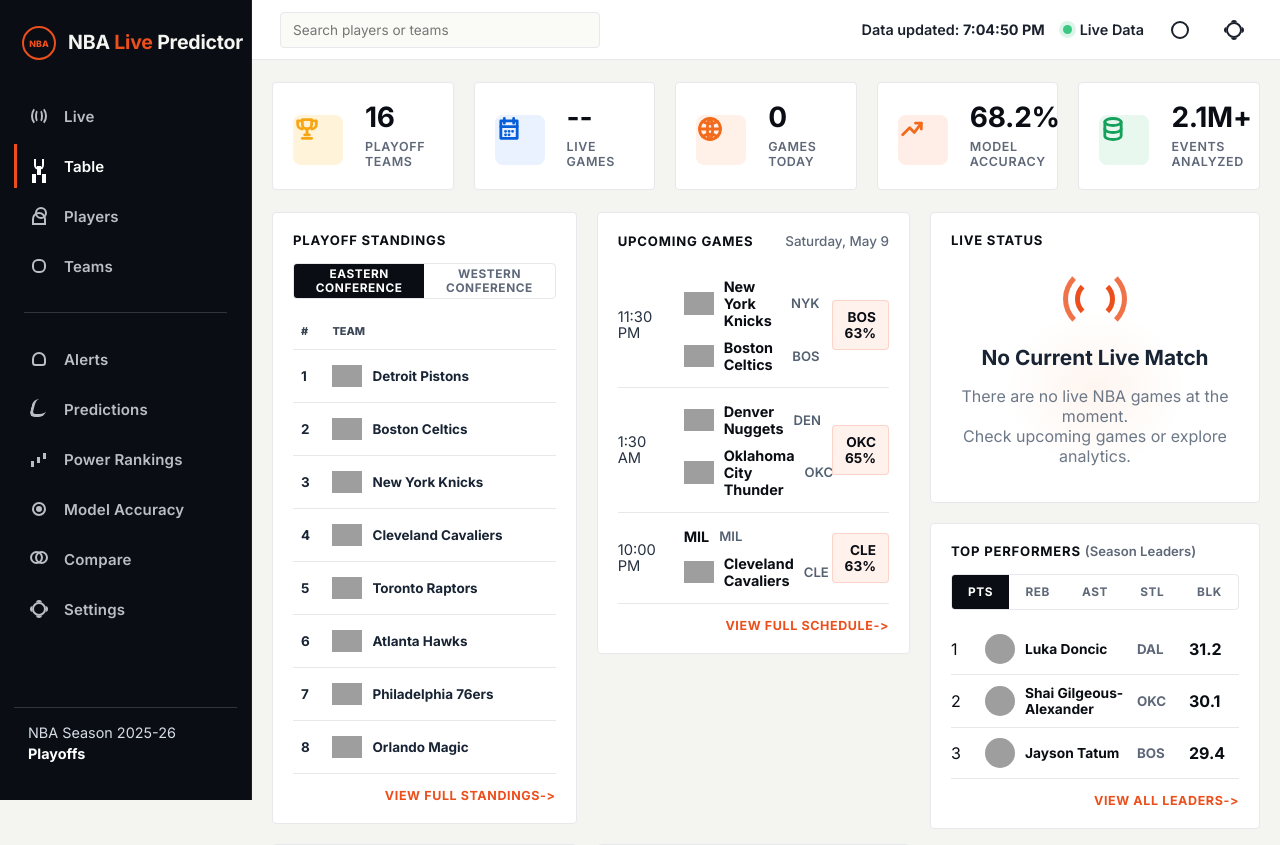
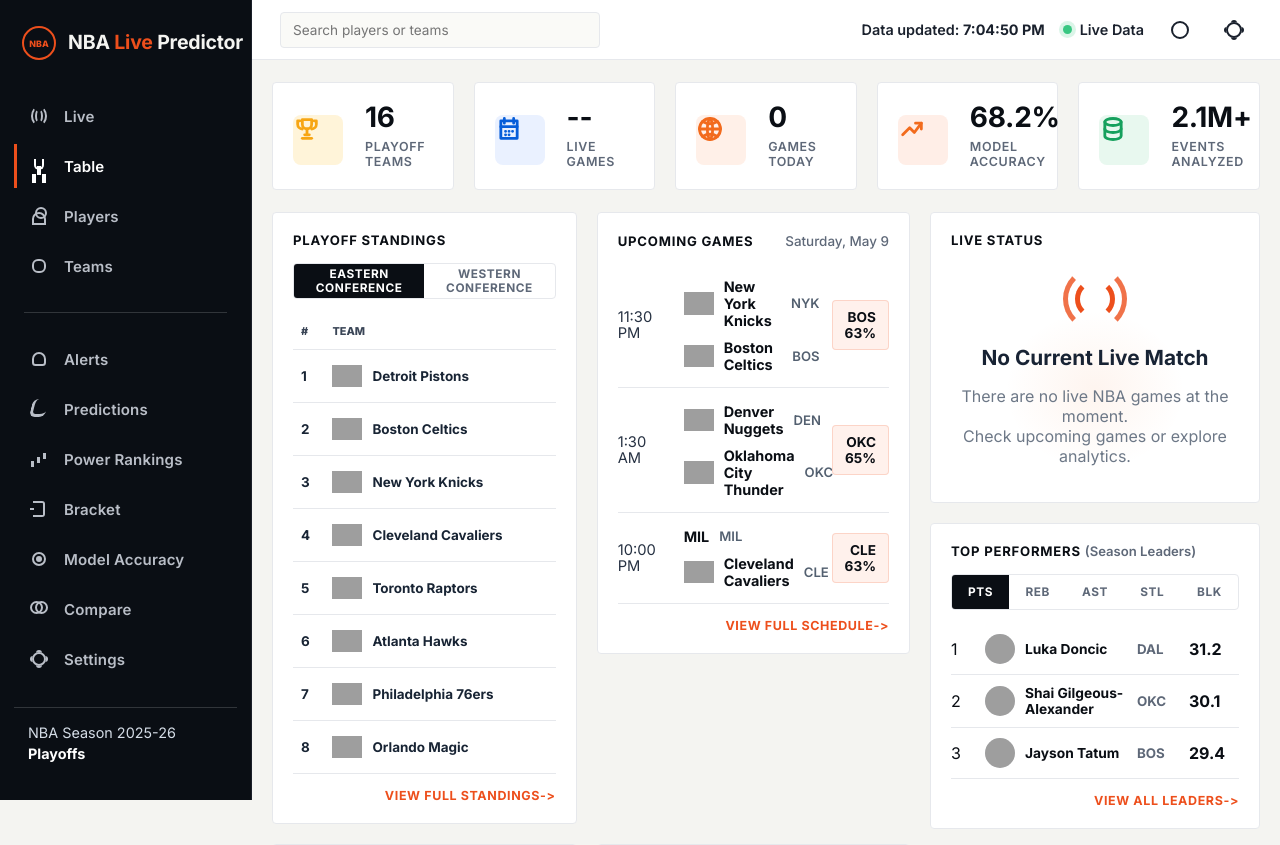
Before and after one commit to saiompatro/NBA-AI, a Flask app: page / in a window 1280 px wide. Shown: the top 845 px of the page. Run offline with Flask 3, Linux system fonts and the light colour scheme; data that the repository does not hold is empty; parts of the project's set-up code (start-up, migrations or seed data) failed here and were passed over; some libraries are stand-ins or nearby versions; grey boxes are pictures that could not be loaded.

Commit message:
add playoff bracket page (round-grouped series scores), fix conf. finals/semis round mixup
The bracket/table endpoint already computed live per-round series data every
poll (round, conference, score, leader) but the frontend never rendered it -
only the flat standings were exposed, unlike every competing playoff
dashboard (ESPN, NBA.com) which leads with a bracket view. Also fixes
playoff_round_sort misclassifying "Conf. Finals" as a semifinal (both
contained the substring "conf.") and adds a Round 1 label that the sort
previously missed entirely.

Co-Authored-By: Claude Sonnet 5 <noreply@anthropic.com>

```diff
--- a/app/services/league_analytics.py
+++ b/app/services/league_analytics.py
@@ -493,6 +493,9 @@ class LeagueAnalyticsService:
                         "series": f"{high} {high_wins}-{high_losses}",
                         "leader": high if high_wins >= high_losses else low,
                         "remaining": int(item.get("HIGH_SEED_SERIES_REMAINING_G") or 0),
+                        # playoffpicture doesn't expose which round a series is in;
+                        # ponytail: single bucket here, upgrade if NBA Stats adds a round field.
+                        "round": "Playoffs",
                     }
                 )
         return rows[:12] or fallback_playoff_table()
@@ -536,6 +539,7 @@ class LeagueAnalyticsService:
             series = f"{away.get('teamTricode', away_name)} {away_wins}-{away_losses}"
 
         label = str(game.get("gameLabel") or "")
+        sort_round = playoff_round_sort(label)
         return {
             "conference": game.get("seriesConference") or ("East" if "East" in label else "West" if "West" in label else ""),
             "matchup": f"{away_name} vs {home_name}",
@@ -543,7 +547,8 @@ class LeagueAnalyticsService:
             "leader": leader,
             "remaining": 0 if max(home_wins, away_wins) >= 4 else max(0, 4 - max(home_wins, away_wins)),
             "last_game": game.get("gameTimeUTC", ""),
-            "sort_round": playoff_round_sort(label),
+            "sort_round": sort_round,
+            "round": playoff_round_label(sort_round),
         }
 
     @lru_cache(maxsize=1)
@@ -1229,13 +1234,24 @@ def sentiment_label(score: float) -> str:
 
 def playoff_round_sort(label: str) -> int:
     lowered = label.lower()
-    if "first" in lowered or "1st" in lowered:
+    if "first" in lowered or "1st" in lowered or "round 1" in lowered:
         return 1
-    if "semifinal" in lowered or "conf." in lowered:
+    if "semifinal" in lowered:
         return 2
+    if "nba final" in lowered or lowered.strip() == "finals":
+        return 4
     if "final" in lowered:
+        # "Conf. Finals"/"Conference Finals" - checked after "semifinal" so it
+        # doesn't get caught by a bare "conf." substring match.
         return 3
     return 9
+
+
+_ROUND_LABELS = {1: "First Round", 2: "Conf. Semifinals", 3: "Conf. Finals", 4: "NBA Finals"}
+
+
+def playoff_round_label(sort_round: int) -> str:
+    return _ROUND_LABELS.get(sort_round, "Playoffs")
 
 
 def slugify(value: str) -> str:
@@ -1409,10 +1425,10 @@ def synthetic_player_stats(seed: int, rank: int) -> dict[str, float]:
 
 def fallback_playoff_table() -> list[dict[str, Any]]:
     return [
-        {"conference": "East", "matchup": "1 BOS vs 4 NYK", "series": "BOS 2-1", "leader": "BOS", "remaining": 4},
-        {"conference": "East", "matchup": "2 CLE vs 3 MIL", "series": "Tied 2-2", "leader": "Even", "remaining": 3},
-        {"conference": "West", "matchup": "1 OKC vs 4 DEN", "series": "OKC 2-1", "leader": "OKC", "remaining": 4},
-        {"conference": "West", "matchup": "2 MIN vs 3 DAL", "series": "DAL 2-1", "leader": "DAL", "remaining": 4},
+        {"conference": "East", "matchup": "1 BOS vs 4 NYK", "series": "BOS 2-1", "leader": "BOS", "remaining": 4, "round": "First Round"},
+        {"conference": "East", "matchup": "2 CLE vs 3 MIL", "series": "Tied 2-2", "leader": "Even", "remaining": 3, "round": "First Round"},
+        {"conference": "West", "matchup": "1 OKC vs 4 DEN", "series": "OKC 2-1", "leader": "OKC", "remaining": 4, "round": "First Round"},
+        {"conference": "West", "matchup": "2 MIN vs 3 DAL", "series": "DAL 2-1", "leader": "DAL", "remaining": 4, "round": "First Round"},
     ]
 
 
--- a/app/static/dashboard.js
+++ b/app/static/dashboard.js
@@ -11,6 +11,8 @@ const state = {
   compare: { a: null, b: null },
   powerRankings: null,
   powerRankingsLoading: false,
+  bracket: null,
+  bracketLoading: false,
   modelPerformance: null,
   modelPerformanceLoading: false,
   shotQuality: null,
@@ -42,6 +44,7 @@ const els = {
   predictionsPage: document.getElementById("predictionsPage"),
   comparePage: document.getElementById("comparePage"),
   powerRankingsPage: document.getElementById("powerRankingsPage"),
+  bracketPage: document.getElementById("bracketPage"),
   modelPerformancePage: document.getElementById("modelPerformancePage"),
   settingsPage: document.getElementById("settingsPage"),
 };
@@ -169,6 +172,11 @@ function route() {
   if (section === "power-rankings") {
     renderPowerRankingsPage();
     setActivePage("powerRankingsPage", "power-rankings");
+    return;
+  }
+  if (section === "bracket") {
+    renderBracketPage();
+    setActivePage("bracketPage", "bracket");
     return;
   }
   if (section === "model") {
@@ -980,6 +988,83 @@ function renderPowerRankingsPage() {
   `;
 }
 
+const BRACKET_ROUND_ORDER = ["First Round", "Conf. Semifinals", "Conf. Finals"];
+
+function renderBracketPage() {
+  if (!state.bracket && !state.bracketLoading) {
+    state.bracketLoading = true;
+    fetch("/api/table")
+      .then((response) => response.json())
+      .then((data) => {
+        state.bracket = data.playoff_table || [];
+        state.bracketLoading = false;
+        renderBracketPage();
+      })
+      .catch(() => {
+        state.bracket = [];
+        state.bracketLoading = false;
+        renderBracketPage();
+      });
+  }
+
+  const heading = `<div class="page-heading"><div><h1>Playoff Bracket</h1><p>Live series scores by round, straight from the same feed that drives the standings.</p></div></div>`;
+
+  if (!state.bracket) {
+    els.bracketPage.innerHTML = `${heading}<article class="panel"><p class="footer-note">Loading series data...</p></article>`;
+    return;
+  }
+  if (!state.bracket.length) {
+    els.bracketPage.innerHTML = `${heading}<article class="panel"><p class="footer-note">No active playoff series right now.</p></article>`;
+    return;
+  }
+
+  const matchupCard = (row) => `
+    <div class="bracket-matchup">
+      <p class="bracket-teams">${html(row.matchup)}</p>
+      <div class="bracket-series">
+        <span class="${row.leader && row.leader !== "Even" ? "positive" : ""}">${html(row.series)}</span>
+        <span class="bracket-remaining">${row.remaining ? `${row.remaining} to play` : "Series over"}</span>
+      </div>
+    </div>
+  `;
+
+  const finals = state.bracket.filter((row) => row.round === "NBA Finals");
+  const conferences = ["Eastern", "Western"].map((conference) => {
+    const rows = state.bracket.filter((row) => row.round !== "NBA Finals" && String(row.conference || "").startsWith(conference.slice(0, 4)));
+    const columns = BRACKET_ROUND_ORDER.map((roundName) => {
+      const roundRows = rows.filter((row) => (row.round || "Playoffs") === roundName);
+      if (!roundRows.length) return "";
+      return `
+        <div class="bracket-round">
+          <h3>${roundName}</h3>
+          ${roundRows.map(matchupCard).join("")}
+        </div>
+      `;
+    }).join("");
+    const leftovers = rows.filter((row) => !BRACKET_ROUND_ORDER.includes(row.round || ""));
+    const leftoverColumn = leftovers.length
+      ? `<div class="bracket-round"><h3>Playoffs</h3>${leftovers.map(matchupCard).join("")}</div>`
+      : "";
+    return `
+      <article class="panel">
+        <div class="panel-heading"><h2>${conference} Conference</h2></div>
+        <div class="bracket-columns">${columns}${leftoverColumn}</div>
+      </article>
+    `;
+  }).join("");
+
+  const finalsPanel = finals.length
+    ? `
+      <article class="panel bracket-finals">
+        <div class="panel-heading"><h2>NBA Finals</h2></div>
+        <div class="bracket-columns">${finals.map(matchupCard).join("")}</div>
+      </article>
+    `
+    : "";
+
+  els.bracketPage.innerHTML = `${heading}<div class="conference-grid">${conferences}</div>${finalsPanel}`;
+}
+
 function renderModelPerformancePage() {
   if (!state.modelPerformance && !state.modelPerformanceLoading) {
     state.modelPerformanceLoading = true;
--- a/app/static/styles.css
+++ b/app/static/styles.css
@@ -307,6 +307,26 @@ a {
   box-shadow: 6px -4px 0 0 currentColor, 12px -8px 0 0 currentColor;
 }
 
+.bracket-icon::before {
+  content: "";
+  position: absolute;
+  inset: 3px 5px;
+  border: 2px solid currentColor;
+  border-left: none;
+  border-radius: 0 3px 3px 0;
+}
+
+.bracket-icon::after {
+  content: "";
+  position: absolute;
+  left: 2px;
+  top: 50%;
+  transform: translateY(-50%);
+  width: 4px;
+  height: 2px;
+  background: currentColor;
+}
+
 .season-picker {
   display: grid;
   gap: 4px;
--- a/app/templates/index.html
+++ b/app/templates/index.html
@@ -7,7 +7,7 @@
     <link rel="preconnect" href="https://fonts.googleapis.com" />
     <link rel="preconnect" href="https://fonts.gstatic.com" crossorigin />
     <link href="https://fonts.googleapis.com/css2?family=Inter:wght@400;500;600;700;800&display=swap" rel="stylesheet" />
-    <link rel="stylesheet" href="{{ url_for('static', filename='styles.css') }}?v=24" />
+    <link rel="stylesheet" href="{{ url_for('static', filename='styles.css') }}?v=25" />
   </head>
   <body>
     <div class="app-shell">
@@ -46,6 +46,10 @@
           <a class="side-link" href="#/power-rankings" data-nav="power-rankings">
             <span class="nav-icon rank-icon" aria-hidden="true"></span>
             <span>Power Rankings</span>
+          </a>
+          <a class="side-link" href="#/bracket" data-nav="bracket">
+            <span class="nav-icon bracket-icon" aria-hidden="true"></span>
+            <span>Bracket</span>
           </a>
           <a class="side-link" href="#/model" data-nav="model">
             <span class="nav-icon target-icon" aria-hidden="true"></span>
@@ -204,6 +208,7 @@
         <section class="page" id="predictionsPage"></section>
         <section class="page" id="comparePage"></section>
         <section class="page" id="powerRankingsPage"></section>
+        <section class="page" id="bracketPage"></section>
         <section class="page" id="modelPerformancePage"></section>
         <section class="page" id="settingsPage"></section>
 
```
Also changed, not shown: other parts of app/static/styles.css (+53 -0 lines), scripts/test_playoff_rounds.py (added, +45 -0 lines), README.md.
